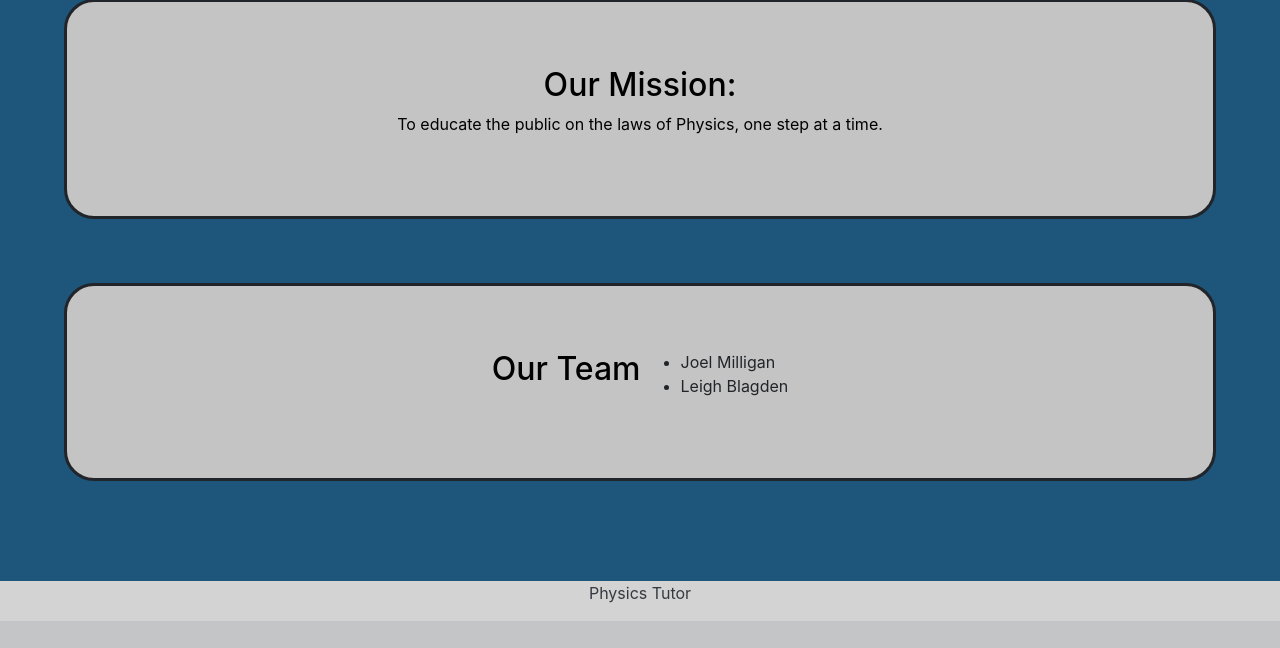
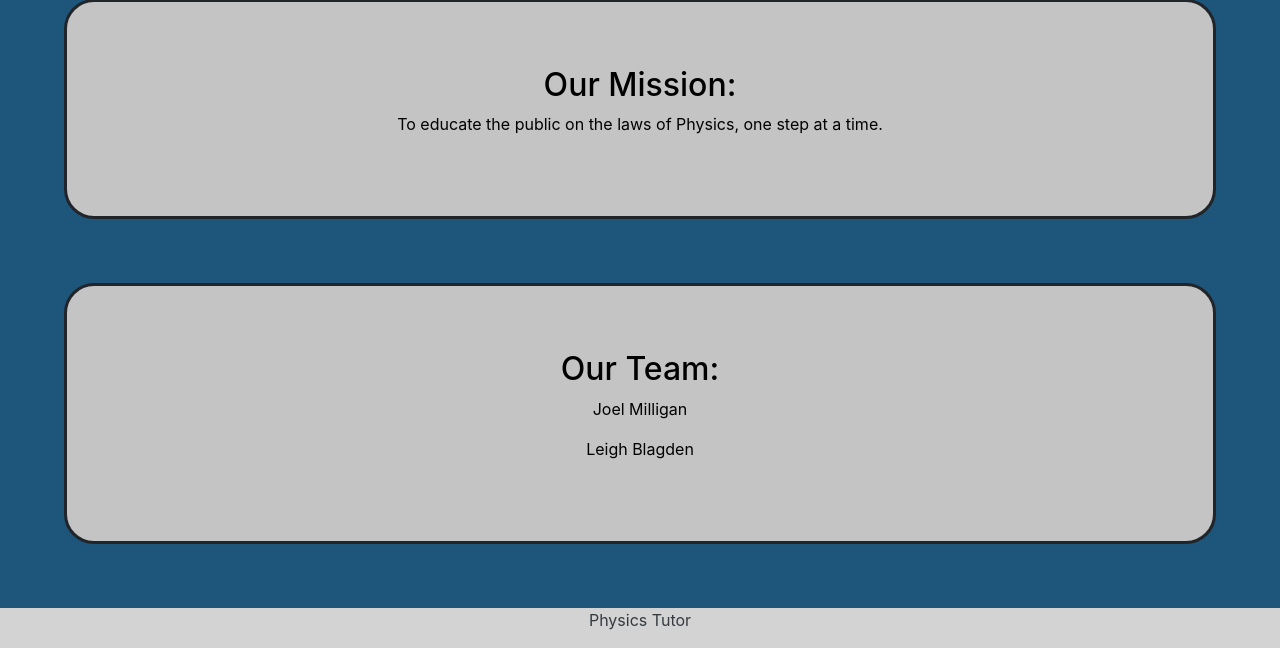
Before and after one commit to Joel-Milligan/physics-tutor-assignment, a Flask app: page / in a window 1280 px wide. Shown: the part 179-827 px from the top of the page. Before the commit the page ends 800 px from the top, so only its background shows below. Run offline with Flask 2, Linux system fonts and the light colour scheme; the visitor is signed in with stand-in values (Sample User, id 1); data comes from the database, SQL or seed files in the repository; some libraries are stand-ins or nearby versions.

Commit message:
update homepage

```diff
--- a/app/templates/HomePage.html
+++ b/app/templates/HomePage.html
@@ -12,11 +12,12 @@
   <p>To educate the public on the laws of Physics, one step at a time.</p>
 </div>
 
-<div class="d-flex justify-content-center grey_box" style="border-style: solid">
-  <h2 text-align: left>Our Team</h2>
-  <ul>
-    <li>Joel Milligan</li>
-    <li>Leigh Blagden</li>
-  </ul>
+<div
+  class="justify-content-center grey_box"
+  style="border-style: solid; text-align: center"
+>
+  <h2>Our Team:</h2>
+  <p>Joel Milligan</p>
+  <p>Leigh Blagden</p>
 </div>
 {% endblock %}
```
